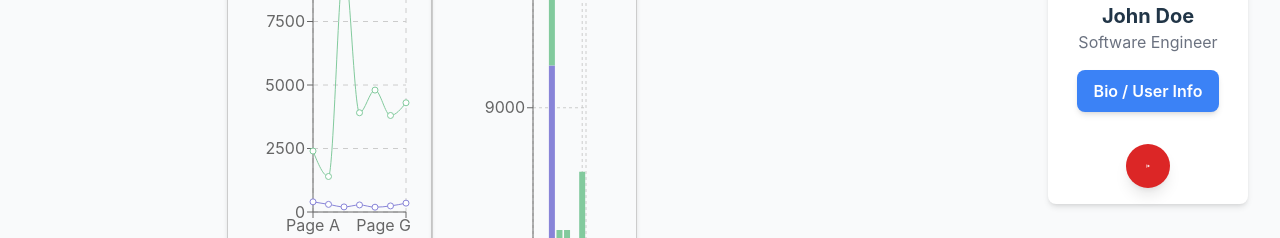
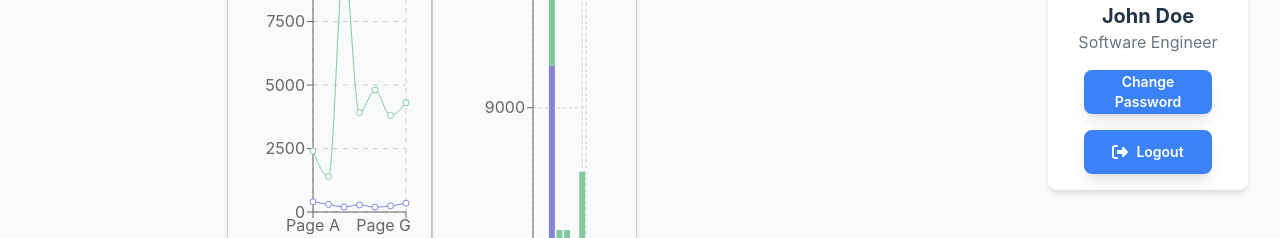
Before and after one commit to cfgcolumbus24/Team-21, a React (Vite) app in the folder frontend/: page / in a window 1280 px wide. Shown: the part 336-574 px from the top of the page. Built offline with nearby package versions, Linux system fonts and the light colour scheme; no server answers.

Commit message:
cleaned up user profile look

```diff
--- a/frontend/src/components/ProfileSection.jsx
+++ b/frontend/src/components/ProfileSection.jsx
@@ -1,12 +1,9 @@
-import React, { useState, useRef } from 'react';
+import React, { useRef } from 'react';
 // Import Supabase client
 import { supabase } from '../supabaseClient';
 
 const ProfileSection = () => {
-  const [showInfo, setShowInfo] = useState(false);
   const contentRef = useRef(null);
-
-  const toggleInfo = () => setShowInfo(!showInfo);
 
   // Logout function to sign out of Supabase
   const handleLogout = async () => {
@@ -16,6 +13,13 @@ const ProfileSection = () => {
     } else {
       console.log('Signed out successfully');
     }
+  };
+
+  // Function to handle change password action
+  const handleChangePassword = () => {
+    // Implement your change password logic here
+    console.log("Change Password clicked");
+    alert("Change password feature coming soon!");
   };
 
   return (
@@ -28,50 +32,25 @@ const ProfileSection = () => {
       <h2 className="text-xl font-bold">John Doe</h2>
       <p className="text-gray-500">Software Engineer</p>
 
+      {/* Change Password Button */}
       <button
-        onClick={toggleInfo}
-        className="mt-4 mb-2 px-4 py-2 bg-blue-500 text-white font-semibold rounded-lg shadow-md hover:bg-blue-600 focus:outline-none"
+        onClick={handleChangePassword}
+        className="flex items-center justify-center w-32 h-11 bg-blue-500 rounded-lg cursor-pointer transition-all duration-200 shadow-lg hover:bg-blue-700 mt-4 mx-auto px-2 py-1"
       >
-        Bio / User Info
+        <span className="text-white text-sm font-semibold">Change Password</span>
       </button>
 
-      <div
-        ref={contentRef}
-        style={{
-          height: showInfo ? contentRef.current.scrollHeight : 0,
-          opacity: showInfo ? 1 : 0,
-        }}
-        className={`overflow-hidden transition-all duration-500 ease-in-out bg-gray-100 rounded-lg shadow-inner text-left mt-2 ${showInfo ? 'py-4 px-4' : 'p-0'}`}
-      >
-        <div className="max-h-32 overflow-y-auto">
-          <p><strong>Company:</strong> Example Corp</p>
-          <p><strong>Age:</strong> 29</p>
-          <p><strong>Location:</strong> New York, USA</p>
-          <p><strong>Email:</strong> johndoe@example.com</p>
-          <p><strong>Additional Info:</strong> Lorem ipsum dolor sit amet, consectetur adipiscing elit. Phasellus imperdiet.</p>
-          <p><strong>More Info:</strong> Curabitur convallis lacus eget tortor dictum, vel consectetur purus aliquam.</p>
-        </div>
-      </div>
-
-      {/* Logout Button with Supabase Sign-Out Call */}
+      {/* Logout Button */}
         <button
           onClick={handleLogout}
-        className="group flex items-center justify-start w-11 h-11 bg-red-600 rounded-full cursor-pointer relative overflow-hidden transition-all duration-200 shadow-lg hover:w-32 hover:rounded-lg active:translate-x-1 active:translate-y-1 mt-4 mx-auto"
+          className="flex items-center justify-center w-32 h-11 bg-blue-500 rounded-lg cursor-pointer transition-all duration-200 shadow-lg hover:bg-blue-700 mt-4 mx-auto"
             >
-        <div
-          className="flex items-center justify-center w-full transition-all duration-300 group-hover:justify-start group-hover:px-3"
-        >
-          <svg className="w-4 h-4" viewBox="0 0 512 512" fill="white">
+          <svg className="w-4 h-4 mr-2" viewBox="0 0 512 512" fill="white">
           <path
               d="M377.9 105.9L500.7 228.7c7.2 7.2 11.3 17.1 11.3 27.3s-4.1 20.1-11.3 27.3L377.9 406.1c-6.4 6.4-15 9.9-24 9.9c-18.7 0-33.9-15.2-33.9-33.9l0-62.1-128 0c-17.7 0-32-14.3-32-32l0-64c0-17.7 14.3-32 32-32l128 0 0-62.1c0-18.7 15.2-33.9 33.9-33.9c9 0 17.6 3.6 24 9.9zM160 96L96 96c-17.7 0-32 14.3-32 32l0 256c0 17.7 14.3 32 32 32l64 0c17.7 0 32 14.3 32 32s-14.3 32-32 32l-64 0c-53 0-96-43-96-96L0 128C0 75 43 32 96 32l64 0c17.7 0 32 14.3 32 32s-14.3 32-32 32z"
-            ></path>
+            />
            </svg>
-        </div>
-        <div
-          className="absolute right-5 transform translate-x-full opacity-0 text-white text-lg font-semibold transition-all duration-300 group-hover:translate-x-0 group-hover:opacity-100"
-        >
-          Logout
-        </div>
+          <span className="text-white text-sm font-semibold">Logout</span>
           </button>
     </div>
   );
```
Lines whose indentation alone changed are shown as unchanged.
